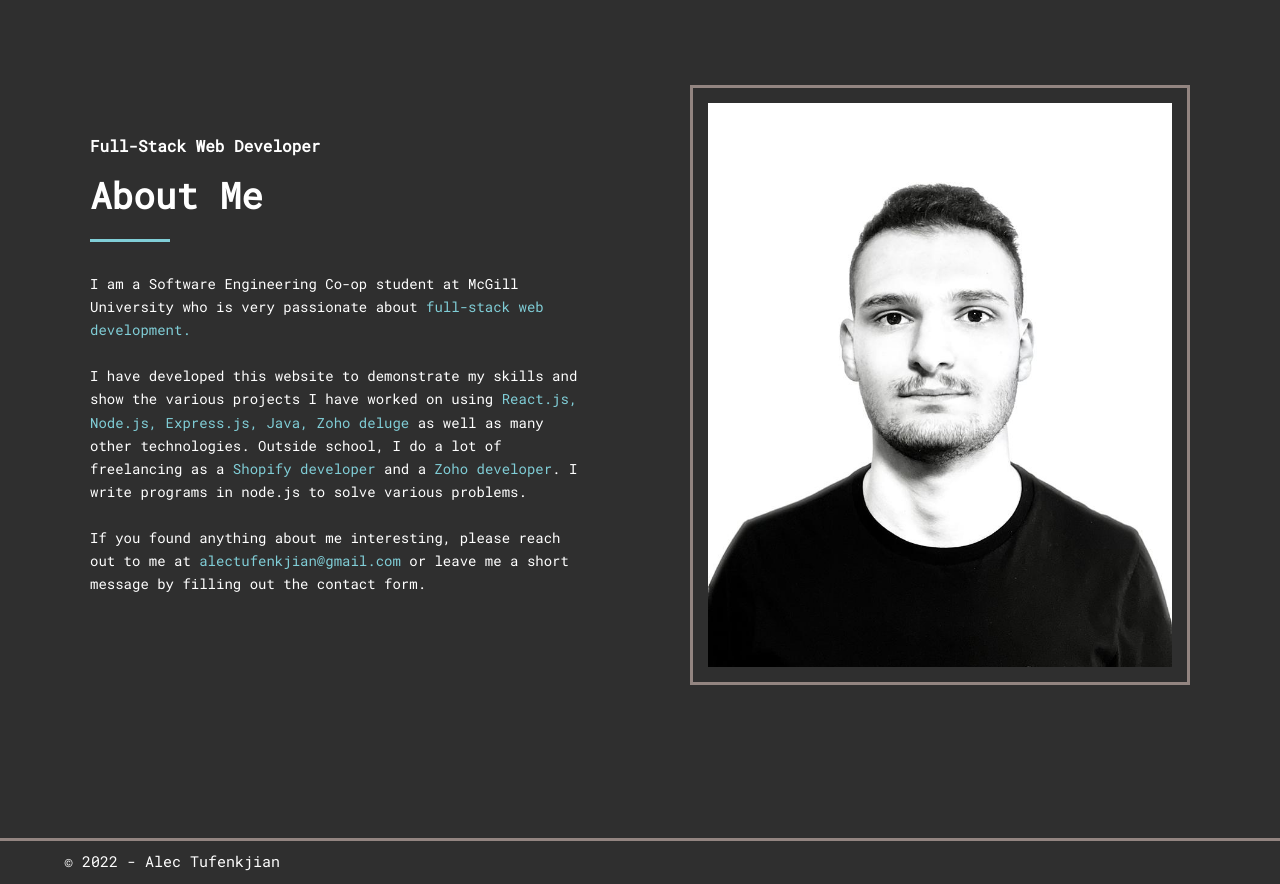
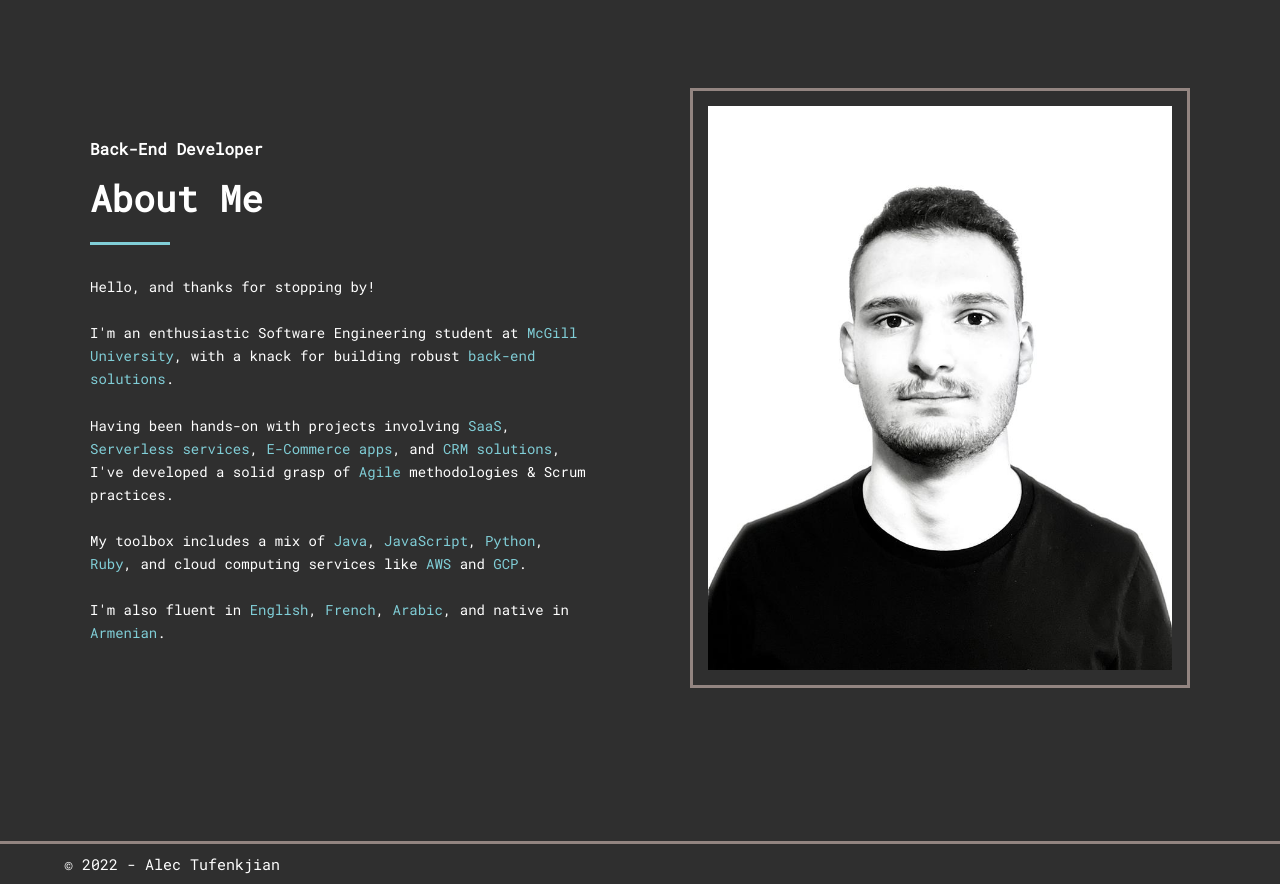
Before and after one commit to AlecTufenkjian/this-is-alec, a React (Create React App) app: page /#/ in a window 1280 px wide. Shown: the part 880-1764 px from the top of the page. Built offline with nearby package versions, Linux system fonts and the light colour scheme.

Commit message:
Various Improvements

```diff
--- a/src/components/AboutSection.js
+++ b/src/components/AboutSection.js
@@ -7,6 +7,7 @@ const AboutSectionStyle = styled.div`
         width: 100%;
         background: var(--dark-gray);
         padding-bottom: 10rem;
+        border-top: 0.3rem solid var(--gunmetal);
     }
     .contactSection__wrapper {
       display: flex;
@@ -83,8 +84,6 @@ const AboutSectionStyle = styled.div`
       margin-right: 15rem;
     }
 
-
-
     .left,
     .right {
       max-width: 100%;
@@ -122,16 +121,23 @@ export default function AboutSection() {
       <div className='about-container'>
         <div className="contactSection__wrapper">
           <div className="left">
-              <div className='title-1'>Full-Stack Web Developer</div>
+              <div className='title-1'>Back-End Developer</div>
               <div className='title-2'>About Me</div>
               <div className='line' />
               <div className='letter'>
-                I am a Software Engineering Co-op student at McGill University who is very passionate about <em>full-stack web development.</em>
-                <br /><br />
-                I have developed this website to demonstrate my skills and show the various projects I have worked on using <em>React.js, Node.js, Express.js, Java, Zoho deluge</em> as well as many other technologies.
-                Outside school, I do a lot of freelancing as a <em>Shopify developer</em> and a <em>Zoho developer</em>. I write programs in node.js to solve various problems.
-                <br /><br />
-                If you found anything about me interesting, please reach out to me at <em>alectufenkjian@gmail.com</em> or leave me a short message by filling out the contact form.
+              Hello, and thanks for stopping by!
+              <br /> <br />
+
+              I'm an enthusiastic Software Engineering student at <em>McGill University</em>, with a knack for building robust <em>back-end solutions</em>.
+              <br /> <br />
+
+              Having been hands-on with projects involving <em>SaaS</em>, <em>Serverless services</em>, <em>E-Commerce apps</em>, and <em>CRM solutions</em>, I've developed a solid grasp of <em>Agile</em> methodologies & Scrum practices.
+              <br /> <br />
+
+              My toolbox includes a mix of <em>Java</em>, <em>JavaScript</em>, <em>Python</em>, <em>Ruby</em>, and cloud computing services like <em>AWS</em> and <em>GCP</em>.
+              <br /> <br />
+
+              I'm also fluent in <em>English</em>, <em>French</em>, <em>Arabic</em>, and native in <em>Armenian</em>.
               </div>
           </div>
           <div className="right">
--- a/src/components/ContactSection.js
+++ b/src/components/ContactSection.js
@@ -96,15 +96,15 @@ export default function ContactSection() {
             </div>
             <div className="right">
               <div className='letter'>
-                Hello stranger!<br/><br/>
+                Hello there!<br/><br/>
 
-                If you liked my website, have a comment or want to meet me, please <em>reach out!</em>
+                If you enjoyed browsing my website or have any <em>feedback</em>, I'd love to <em>hear</em> from <em>you</em>!
                 <br/><br/>
 
-                Anything you <em>send</em> via this form will immediately notify me on <em>discord</em>.
+                Feel free to drop me a message using this <em>form</em>, and it will instantly ping me on <em>Discord</em>.
                 <br/><br/>
 
-                It's totally fine if you do not want to share your <em>name </em> or your <em>contact info</em>.
+                You're welcome to share your thoughts <em>anonymously</em> if you prefer.
                 <br/><br/>
 
                 Thanks!
--- a/src/components/HeroSection.js
+++ b/src/components/HeroSection.js
@@ -31,6 +31,7 @@ const HeroStyle = styled.div`
     width: 100%;
     height: 100vh;
     background-color: var(--black);
+    border-top: 0.4rem solid var(--gunmetal);
   }
 
   .titles{
--- a/src/components/NavMenu.js
+++ b/src/components/NavMenu.js
@@ -98,7 +98,7 @@ const NavStyles = styled.nav`
     .navItems {
       display: block;
       transition: 0.3s ease transform;
-      background-color: var(--gunmetal);
+      background-color: var(--gray);
       padding: 2rem;
       width: 90%;
       max-width: 300px;
```
